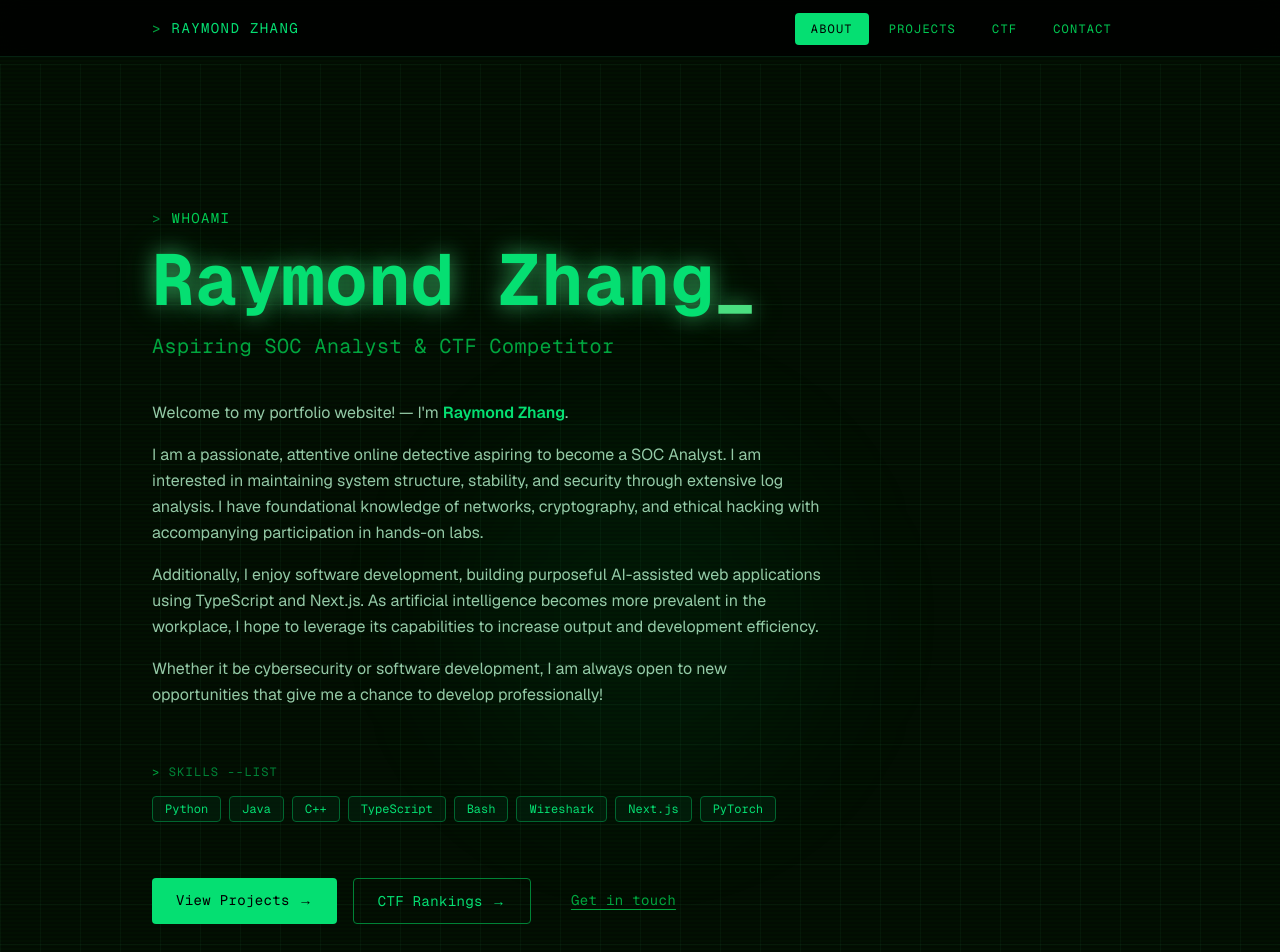
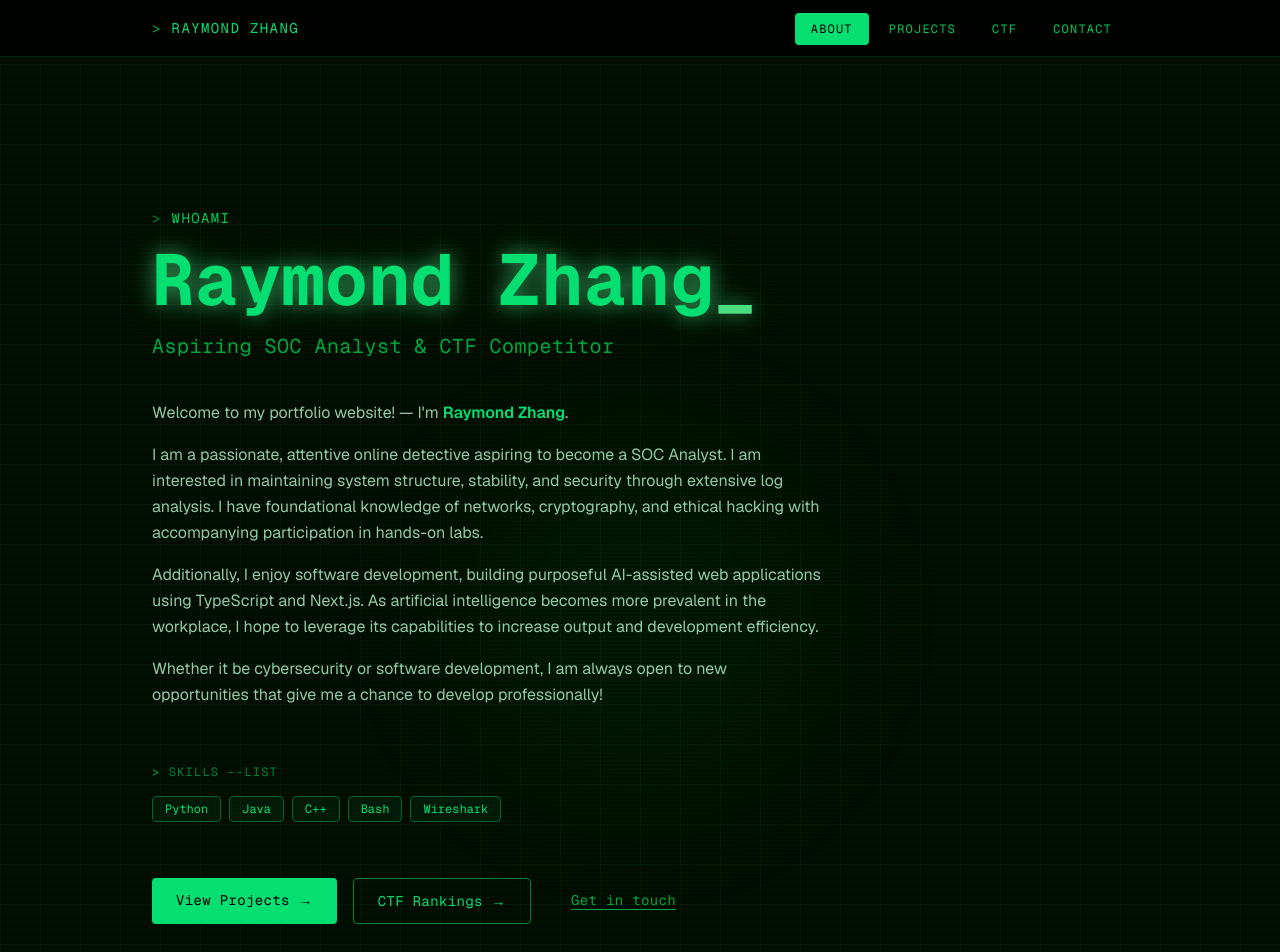
Before and after one commit to r3men/PortfolioWebsite, a Next.js app in the folder portfoliowebsite/: page / in a window 1280 px wide. Shown: the top 952 px of the page. Built offline with nearby package versions, Linux system fonts and the light colour scheme.

Commit message:
updated skills

```diff
--- a/portfoliowebsite/app/page.tsx
+++ b/portfoliowebsite/app/page.tsx
@@ -11,7 +11,7 @@ import Link from "next/link";
 
 // ── Edit your skills here ────────────────────────────────────
 const skills = [
-  "Python", "Java", "C++", "TypeScript", "Bash", "Wireshark", "Next.js", "PyTorch",
+  "Python", "Java", "C++", "Bash", "Wireshark",
 ];
 
 // ── Edit your social / contact links here ───────────────────
```
